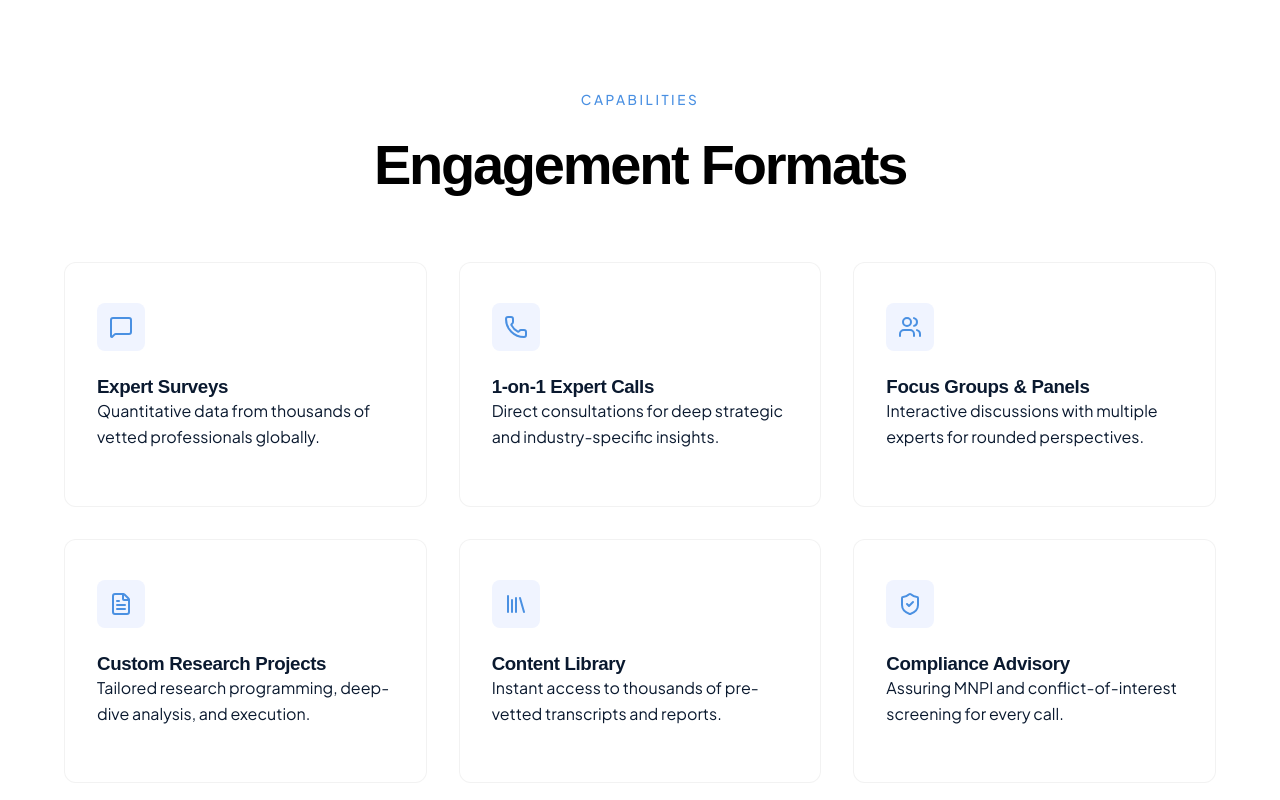
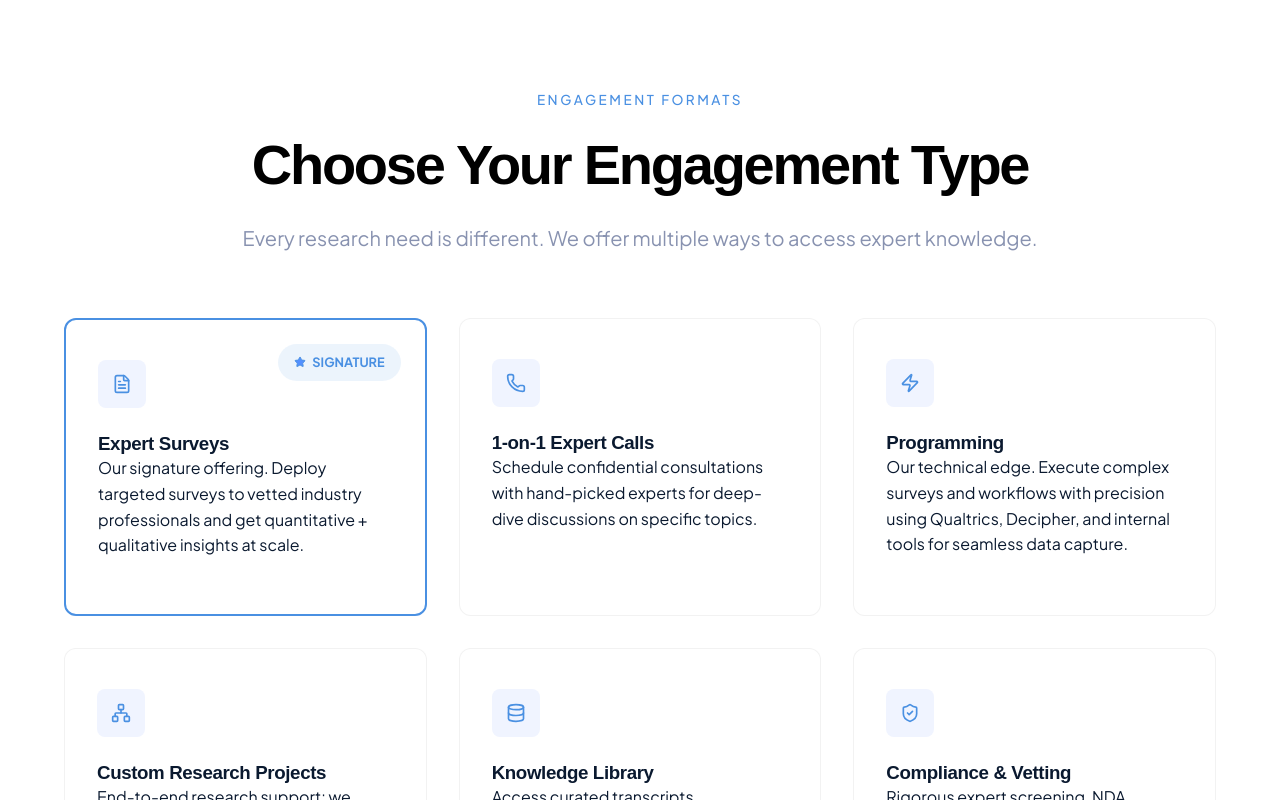
Before and after one commit to skydani26/signalbridge-insights, a Next.js app: page /how-it-works in a window 1280 px wide. Shown: the part 600-1400 px from the top of the page. Built offline with nearby package versions, Linux system fonts and the light colour scheme; a web font is replaced by a local one.

Commit message:
Refine How It Works page: sync engagement cards and update headings

```diff
--- a/src/app/how-it-works/how-it-works.module.css
+++ b/src/app/how-it-works/how-it-works.module.css
@@ -73,9 +73,38 @@
     font-size: 3.5rem;
     font-weight: 800;
     text-align: center;
-    margin-bottom: 64px;
+    margin-bottom: 24px;
     letter-spacing: -0.04em;
     line-height: 1.2;
+}
+
+.sectionHeader {
+    text-align: center;
+    max-width: 800px;
+    margin: 0 auto 64px;
+}
+
+.sectionDescription {
+    font-size: 1.25rem;
+    color: var(--color-text-light);
+    line-height: 1.6;
+    text-align: center;
+}
+
+.badge {
+    position: absolute;
+    top: 24px;
+    right: 24px;
+    background: rgba(74, 144, 226, 0.1);
+    color: var(--color-secondary);
+    padding: 8px 16px;
+    border-radius: 20px;
+    font-size: 0.8rem;
+    font-weight: 700;
+    text-transform: uppercase;
+    display: flex;
+    align-items: center;
+    gap: 6px;
 }
 
 .processColumn h3 {
--- a/src/app/how-it-works/page.tsx
+++ b/src/app/how-it-works/page.tsx
@@ -3,7 +3,7 @@ import React from 'react';
 import SectionWrapper from "@/components/SectionWrapper";
 import Button from "@/components/Button";
 import styles from "./how-it-works.module.css";
-import { MessageSquare, Phone, Users, FileText, Library, ShieldCheck, CheckCircle2 } from "lucide-react";
+import { Star, FileText, Phone, Zap, Network, Database, ShieldCheck, CheckCircle2 } from "lucide-react";
 
 export const metadata = {
     title: "How It Works | SignalBridge Insights",
@@ -24,38 +24,71 @@ export default function HowItWorks() {
             </section>
 
             <SectionWrapper>
-                <span className={styles.sectionTag}>CAPABILITIES</span>
-                <h2 className={styles.sectionTitle}>Engagement Formats</h2>
+                <span className={styles.sectionTag}>ENGAGEMENT FORMATS</span>
+                <div className={styles.sectionHeader}>
+                    <h2 className={styles.sectionTitle}>Choose Your Engagement Type</h2>
+                    <p className={styles.sectionDescription}>
+                        Every research need is different. We offer multiple ways to access expert knowledge.
+                    </p>
+                </div>
+
                 <div className={styles.formatGrid}>
+                    {/* Signature Card */}
+                    <div className={`${styles.formatCard} ${styles.active}`} style={{ border: '2px solid var(--color-secondary)', position: 'relative' }}>
+                        <div className={styles.badge}>
+                            <Star size={12} fill="#5390ff" /> Signature
+                        </div>
+                        <div className={styles.formatIcon}><FileText size={20} /></div>
+                        <h3>Expert Surveys</h3>
+                        <p>
+                            Our signature offering. Deploy targeted surveys to vetted industry professionals
+                            and get quantitative + qualitative insights at scale.
+                        </p>
+                    </div>
+
                     <div className={styles.formatCard}>
-                        <div className={styles.formatIcon}><MessageSquare size={24} /></div>
-                        <h3>Expert Surveys</h3>
-                        <p>Quantitative data from thousands of vetted professionals globally.</p>
+                        <div className={styles.formatIcon}><Phone size={20} /></div>
+                        <h3>1-on-1 Expert Calls</h3>
+                        <p>
+                            Schedule confidential consultations with hand-picked experts for deep-dive
+                            discussions on specific topics.
+                        </p>
                     </div>
+
+                    {/* NEW: Programming Card */}
                     <div className={styles.formatCard}>
-                        <div className={styles.formatIcon}><Phone size={24} /></div>
-                        <h3>1-on-1 Expert Calls</h3>
-                        <p>Direct consultations for deep strategic and industry-specific insights.</p>
+                        <div className={styles.formatIcon}><Zap size={20} /></div>
+                        <h3>Programming</h3>
+                        <p>
+                            Our technical edge. Execute complex surveys and workflows with precision using Qualtrics, Decipher, and internal tools for seamless data capture.
+                        </p>
                     </div>
+
+                    {/* NEW: Custom Research Projects */}
                     <div className={styles.formatCard}>
-                        <div className={styles.formatIcon}><Users size={24} /></div>
-                        <h3>Focus Groups & Panels</h3>
-                        <p>Interactive discussions with multiple experts for rounded perspectives.</p>
+                        <div className={styles.formatIcon}><Network size={20} /></div>
+                        <h3>Custom Research Projects</h3>
+                        <p>
+                            End-to-end research support: we scope, recruit experts, collect data, and deliver synthesized insights tailored to your needs.
+                        </p>
                     </div>
+
+                    {/* NEW: Knowledge Library */}
                     <div className={styles.formatCard}>
-                        <div className={styles.formatIcon}><FileText size={24} /></div>
-                        <h3>Custom Research Projects</h3>
-                        <p>Tailored research programming, deep-dive analysis, and execution.</p>
+                        <div className={styles.formatIcon}><Database size={20} /></div>
+                        <h3>Knowledge Library</h3>
+                        <p>
+                            Access curated transcripts, whitepapers, and recorded expert sessions from our growing, searchable content library.
+                        </p>
                     </div>
+
+                    {/* NEW: Compliance & Vetting */}
                     <div className={styles.formatCard}>
-                        <div className={styles.formatIcon}><Library size={24} /></div>
-                        <h3>Content Library</h3>
-                        <p>Instant access to thousands of pre-vetted transcripts and reports.</p>
-                    </div>
-                    <div className={styles.formatCard}>
-                        <div className={styles.formatIcon}><ShieldCheck size={24} /></div>
-                        <h3>Compliance Advisory</h3>
-                        <p>Assuring MNPI and conflict-of-interest screening for every call.</p>
+                        <div className={styles.formatIcon}><ShieldCheck size={20} /></div>
+                        <h3>Compliance & Vetting</h3>
+                        <p>
+                            Rigorous expert screening, NDA management, conflict-of-interest checks, and full audit trails on every single engagement.
+                        </p>
                     </div>
                 </div>
             </SectionWrapper>
```
